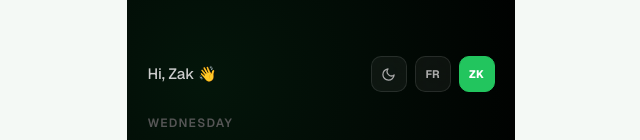
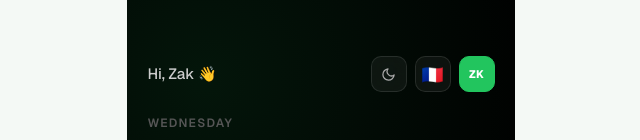
Before and after one commit to KrimaaZ/mysite, a Next.js app: page / in a window 1280 px wide. Shown: the top 140 px of the page, without its empty margins (319-959 px from the left). Built offline with nearby package versions, Linux system fonts and the light colour scheme.

Commit message:
Landing: flag icons for lang toggle, translate greeting and search
Co-Authored-By: Claude Sonnet 4.6 <noreply@anthropic.com>

```diff
--- a/app/page.tsx
+++ b/app/page.tsx
@@ -75,14 +75,14 @@ export default function LandingPage() {
       {/* ── Header ── */}
       <div style={{ padding: '56px 20px 0', display: 'flex', alignItems: 'center', justifyContent: 'space-between' }}>
         <p style={{ margin: 0, fontSize: 15, fontWeight: 500, color: '#ccc' }}>
-          Hi, Zak 👋
+          {lang === 'en' ? 'Hi, Zak 👋' : 'Salut, Zak 👋'}
         </p>
         <div style={{ display: 'flex', alignItems: 'center', gap: 8 }}>
           <button onClick={toggleDark} style={btnGlass}>
             {dark ? <IconSun /> : <IconMoon />}
           </button>
-          <button onClick={toggle} style={{ ...btnGlass, fontSize: 11, fontWeight: 700 }}>
-            {lang === 'en' ? 'FR' : 'EN'}
+          <button onClick={toggle} style={{ ...btnGlass, fontSize: 18 }}>
+            {lang === 'en' ? '🇫🇷' : '🇺🇸'}
           </button>
           <button onClick={toggleTheme}
             style={{ ...btnGlass, background: accent, border: `1px solid ${accent}`, color: '#fff', fontSize: 11, fontWeight: 800, letterSpacing: '0.03em' }}>
@@ -105,7 +105,7 @@ export default function LandingPage() {
       <div style={{ padding: '20px 20px 0' }}>
         <div style={{ ...glass, borderRadius: 14, padding: '13px 16px', display: 'flex', alignItems: 'center', gap: 10 }}>
           <span style={{ color: '#555', display: 'flex' }}><IconSearch /></span>
-          <span style={{ color: '#555', fontSize: 14 }}>Search sections…</span>
+          <span style={{ color: '#555', fontSize: 14 }}>{lang === 'en' ? 'Search sections…' : 'Rechercher…'}</span>
         </div>
       </div>
 
```
